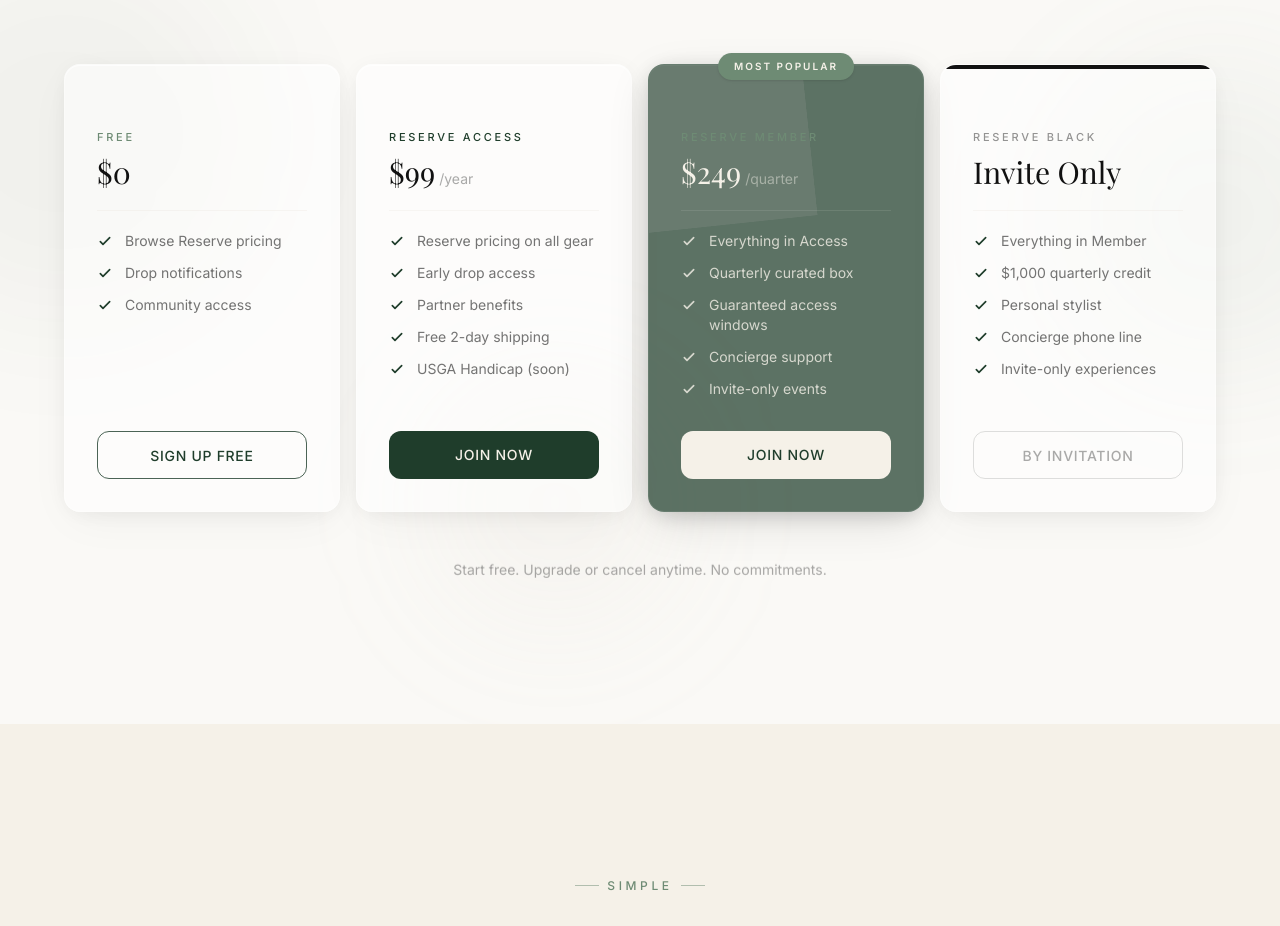
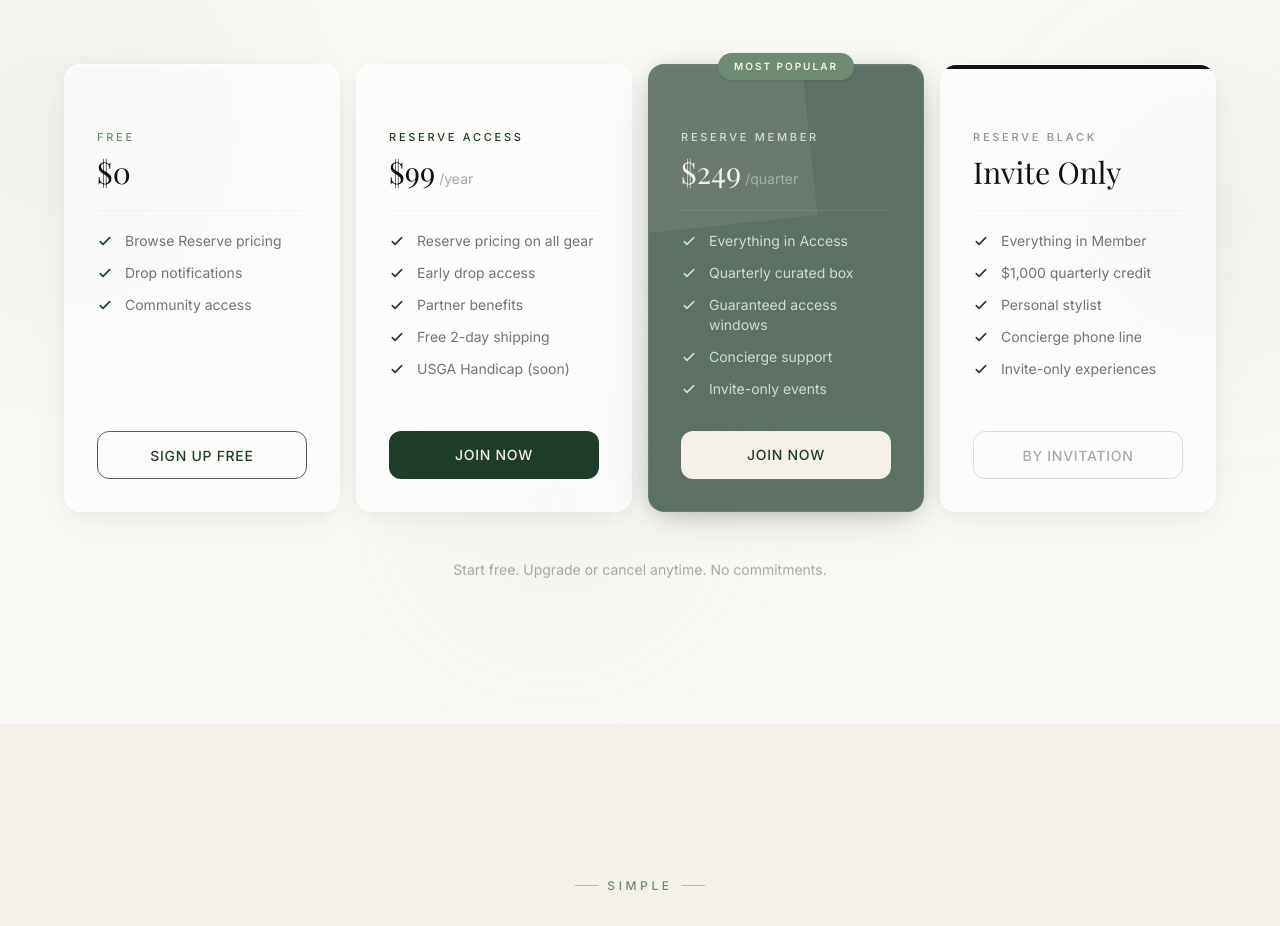
Before and after one commit to drewmully/newreserve, a Next.js app: page / in a window 1280 px wide. Shown: the part 2740-3666 px from the top of the page. Built offline with nearby package versions, Linux system fonts and the light colour scheme; grey boxes are pictures that could not be loaded.

Commit message:
Change Reserve Member card title from sage green to bone/80
https://claude.ai/code/session_01YAAujkd7zXfjQwXebuVWUn

```diff
--- a/src/app/page.tsx
+++ b/src/app/page.tsx
@@ -301,7 +301,7 @@ export default function Home() {
                   {/* Content — layered above the background image */}
                   <div className="relative z-10 p-7 md:p-8 flex flex-col flex-1">
                     <div className="h-5 mb-3" />
-                    <span className="text-[11px] tracking-[0.25em] uppercase text-sage font-medium">
+                    <span className="text-[11px] tracking-[0.25em] uppercase text-bone/80 font-medium">
                       Reserve Member
                     </span>
                     <div className="mt-2 mb-5">
```
